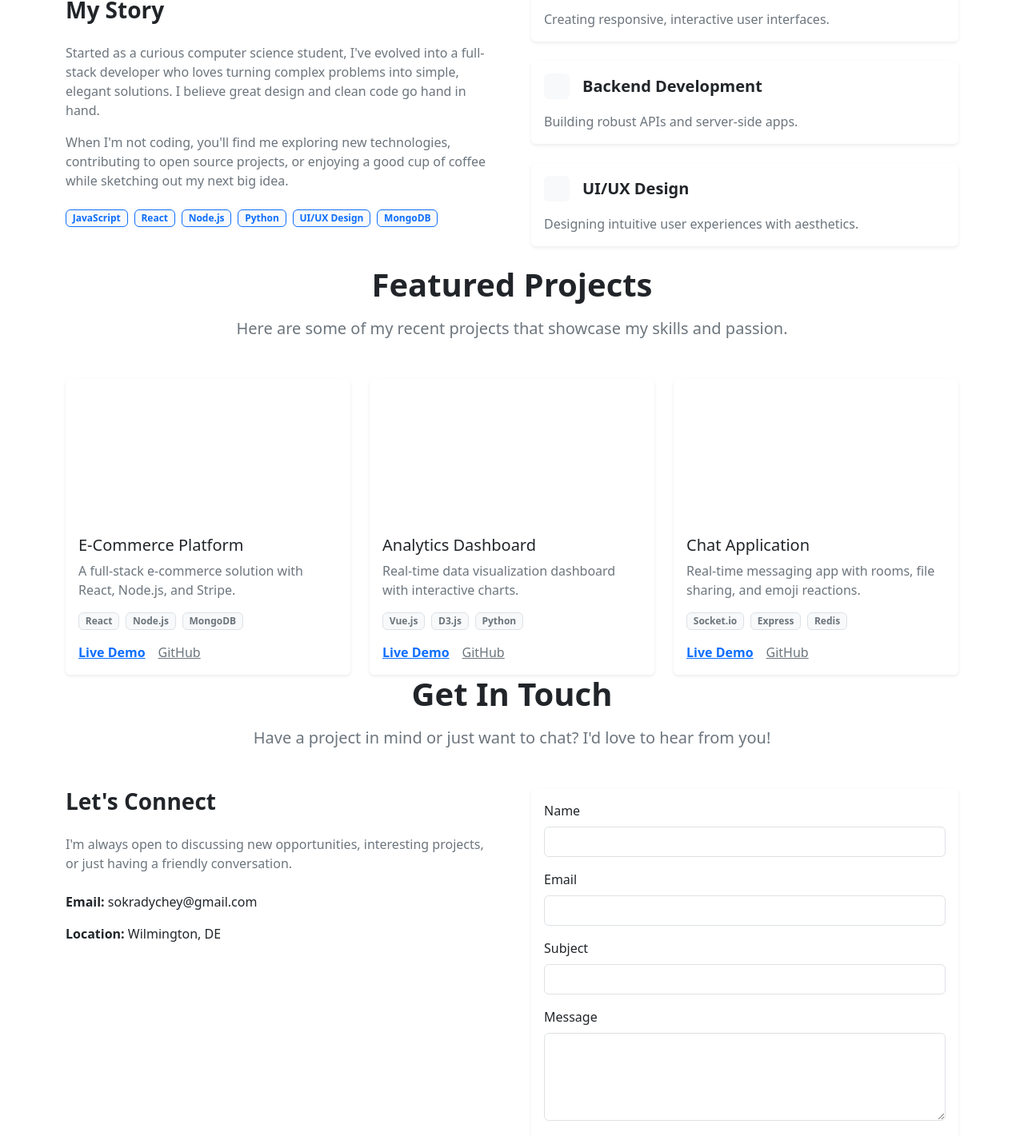
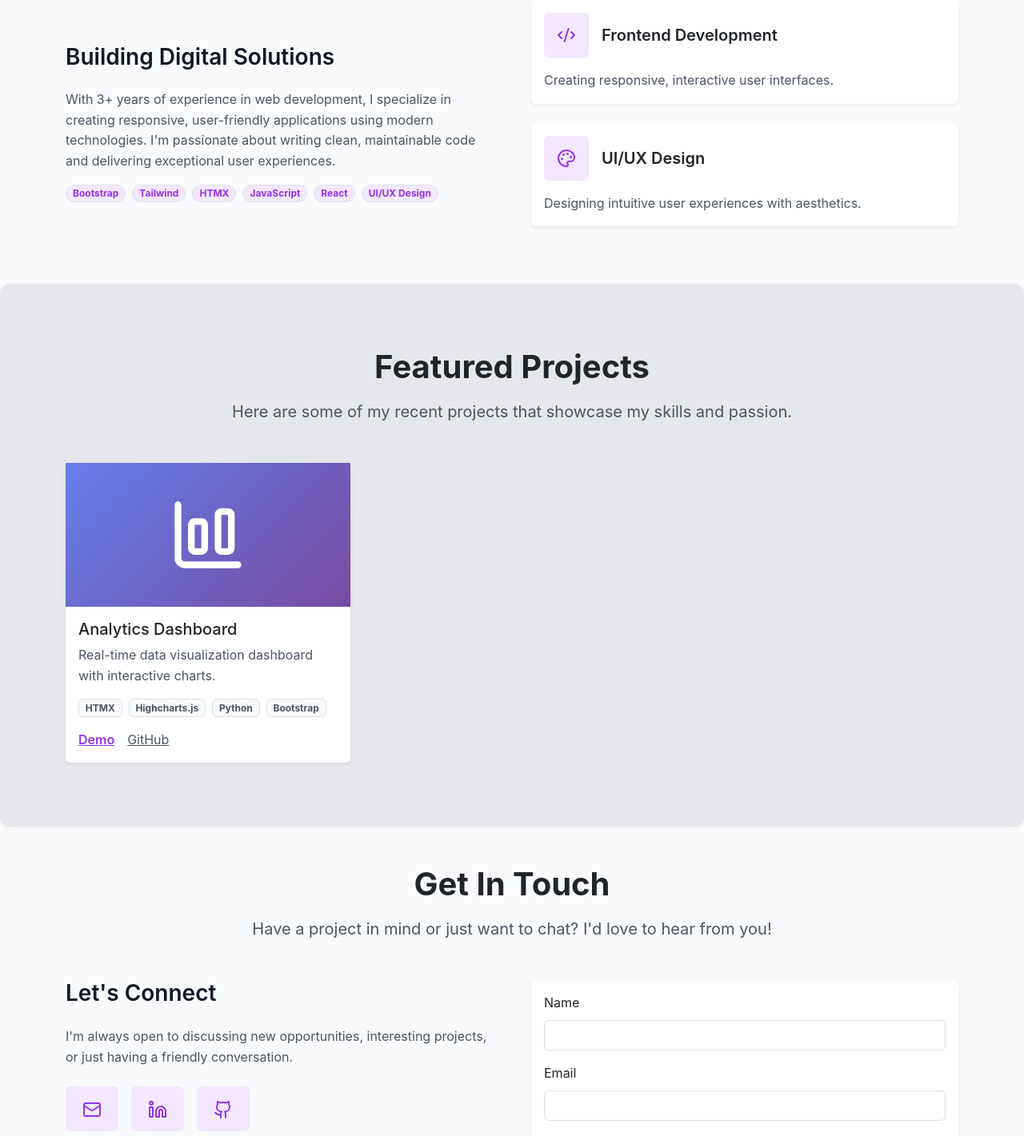
Before and after one commit to sokradyschey/sokradyschey.github.io, a React (Vite) app: page / in a window 1280 px wide. Shown: the part 1100-2521 px from the top of the page at 80% size. Built offline with nearby package versions, Linux system fonts and the light colour scheme.

Commit message:
Color Palette and sections updated

```diff
--- a/package.json
+++ b/package.json
@@ -11,6 +11,7 @@
   },
   "dependencies": {
     "bootstrap": "^5.3.8",
+    "lucide-react": "^0.545.0",
     "react": "^19.1.1",
     "react-bootstrap": "^2.10.10",
     "react-dom": "^19.1.1",
--- a/src/App.jsx
+++ b/src/App.jsx
@@ -10,13 +10,13 @@ export default function App() {
   <div className="smooth-scroll">
       <NavigationBar />
       <main>
-        <section id="hero">
+        <section id="hero" className="bg-gradient-calm text-center d-flex align-items-center justify-content-center" style={{ minHeight: "100vh" }}>
           <Hero />
         </section>
         <section id="about">
           <About />
         </section>
-        <section id="projects">
+        <section id="projects" className="section-surface">
           <Projects />
         </section>
         <section id="contact">
--- a/src/components/About.jsx
+++ b/src/components/About.jsx
@@ -1,45 +1,56 @@
 import React from "react";
-import { Container, Row, Col, Card } from "react-bootstrap";
+import { Container, Row, Col, Card, Badge } from "react-bootstrap";
+import { Code2, Palette } from "lucide-react";
 
 function About() {
+  const cards = [
+    {
+      title: "Frontend Development",
+      text: "Creating responsive, interactive user interfaces.",
+      icon: <Code2 color="#9333EA" size={24} />,
+    },
+    {
+      title: "UI/UX Design",
+      text: "Designing intuitive user experiences with aesthetics.",
+      icon: <Palette color="#9333EA" size={24} />,
+    },
+  ];
+
   return (
-    <Container>
+    <Container className="py-5">
       <div className="text-center mb-5">
         <h2 className="fw-bold fs-1 text-dark mb-3">About Me</h2>
         <p className="fs-5 text-secondary mx-auto" style={{ maxWidth: "700px" }}>
-            I'm a passionate developer with 5+ years of experience creating digital solutions that make a difference.
+          Passionate UI/UX Developer with a love for crafting seamless digital experiences.
         </p>
       </div>
 
       <Row className="align-items-center g-5">
+        {/* Left Column - Story */}
         <Col md={6}>
-            <h3 className="fw-semibold mb-4">My Story</h3>
+          <h3 className="fw-semibold mb-4">Building Digital Solutions</h3>
           <p className="text-secondary">
-            Started as a curious computer science student, I've evolved into a full-stack developer who loves turning
-            complex problems into simple, elegant solutions. I believe great design and clean code go hand in hand.
-            </p>
-            <p className="text-secondary mb-4">
-            When I'm not coding, you'll find me exploring new technologies, contributing to open source projects, or enjoying
-            a good cup of coffee while sketching out my next big idea.
+            With 3+ years of experience in web development, I specialize in creating responsive,
+            user-friendly applications using modern technologies. I'm passionate about writing
+            clean, maintainable code and delivering exceptional user experiences.
           </p>
           <div className="d-flex flex-wrap gap-2">
-            {["JavaScript", "React", "Node.js", "Python", "UI/UX Design", "MongoDB"].map((skill) => (
-                <span key={skill} className="badge bg-light text-primary border border-primary">{skill}</span>
+            {["Bootstrap", "Tailwind", "HTMX","JavaScript", "React", "UI/UX Design"].map((skill) => (
+                <Badge pill key={skill} bg="light" className="bg-accent border border-accent px-2 py-1">
+                    {skill}
+                </Badge>
             ))}
           </div>
         </Col>
 
+        {/* Right Column - Skill Cards */}
         <Col md={6}>
-            {[
-            { title: "Frontend Development", text: "Creating responsive, interactive user interfaces.", icon: "bi-code-slash" },
-            { title: "Backend Development", text: "Building robust APIs and server-side apps.", icon: "bi-server" },
-            { title: "UI/UX Design", text: "Designing intuitive user experiences with aesthetics.", icon: "bi-palette" },
-            ].map((card) => (
+          {cards.map((card) => (
             <Card key={card.title} className="mb-4 shadow-sm border-0 card-hover">
               <Card.Body>
                 <div className="d-flex align-items-center mb-3">
-                    <div className="bg-light p-3 rounded me-3">
-                    <i className={`bi ${card.icon} fs-4 text-primary`}></i>
+                  <div className="bg-accent text-primary p-3 rounded me-3 d-flex align-items-center justify-content-center">
+                    {card.icon}
                   </div>
                   <h5 className="fw-semibold mb-0">{card.title}</h5>
                 </div>
--- a/src/components/Contact.jsx
+++ b/src/components/Contact.jsx
@@ -1,9 +1,10 @@
 import React from "react";
 import { Container, Row, Col, Card, Form, Button } from "react-bootstrap";
+import { Mail, MapPin, Linkedin, Github } from "lucide-react";
 
 function Contact() {
   return (
-    <Container>
+    <Container className="py-5">
         <div className="text-center mb-5">
         <h2 className="fw-bold fs-1 text-dark mb-3">Get In Touch</h2>
         <p className="fs-5 text-secondary mx-auto" style={{ maxWidth: "700px" }}>
@@ -17,9 +18,22 @@ function Contact() {
             <p className="text-secondary mb-4">
             I'm always open to discussing new opportunities, interesting projects, or just having a friendly conversation.
             </p>
-            <div className="d-flex flex-column gap-3">
-            <div><strong>Email:</strong> sokradychey@gmail.com</div>
-            <div><strong>Location:</strong> Wilmington, DE</div>
+            <div className="d-flex gap-3">
+                <div className="d-flex gap-3 items-center">
+                    <div className="bg-accent py-2 px-2 rounded d-flex align-items-center justify-content-center">
+                        <Button variant="link" href="mailto:sokradychey@gmail.com"><Mail color="#9333EA" size={24}/></Button>
+                    </div>
+                </div>
+                <div className="d-flex gap-3 items-center">
+                    <div className="bg-accent py-2 px-2 rounded d-flex align-items-center justify-content-center">
+                        <Button variant="link" href="linkedin.com/in/sokradychey"><Linkedin color="#9333EA" size={24}/></Button>
+                    </div>
+                </div>
+                <div className="d-flex gap-3 items-center">
+                    <div className="bg-accent py-2 px-2 rounded d-flex align-items-center justify-content-center">
+                    <Button variant="link" href="https://github.com/sokradyschey"><Github color="#9333EA" size={24}/></Button>
+                    </div>
+                </div>
             </div>
         </Col>
 
--- a/src/components/Hero.jsx
+++ b/src/components/Hero.jsx
@@ -3,20 +3,18 @@ import { Container, Button } from "react-bootstrap";
 
 function Hero() {
   return (
-    <div className="gradient-bg text-center d-flex align-items-center justify-content-center" style={{ minHeight: "100vh" }}>
     <Container>
       <h1 className="display-4 fw-bold">Hi, I’m Sokrady 👋</h1>
-        <p className="lead">UI/UX Software Engineer & QA Analyst</p>
+      <p className="lead">UI/UX Software Developer & QA Analyst</p>
       <p className="mb-4">
         I create beautiful, functional web applications that solve real-world problems.
         Let's build something amazing together.
       </p>
       <div className="gap-2 d-flex justify-content-center">
-          <Button href="#projects" variant="primary" className="rounded-pill">View My Work</Button>
-          <Button href="#contact"variant="secondary" className="rounded-pill">Get In Touch</Button>
+        <Button href="#projects" variant="light" className="fw-semibold text-primary rounded-pill px-5 py-3">View My Work</Button>
+        <Button href="#contact" variant="outline-light" className="border-2 fw-semibold text-decoration-none rounded-pill px-5 py-3">Get In Touch</Button>
       </div>
     </Container>
-    </div>
   );
 }
 
--- a/src/components/Projects.jsx
+++ b/src/components/Projects.jsx
@@ -1,9 +1,22 @@
 import React from "react";
 import { Container, Row, Col, Card } from "react-bootstrap";
+import { ChartColumnBig } from "lucide-react";
 
 function Projects() {
+  const projects = [
+    {
+      title: "Analytics Dashboard",
+      desc: "Real-time data visualization dashboard with interactive charts.",
+      stack: ["HTMX", "Highcharts.js", "Python", "Bootstrap"],
+      gradient: "bg-gradient-calm",
+      icon: <ChartColumnBig color="#ffffff" size={100} strokeWidth={2} />,
+      demo: "https://www.figma.com/design/E8duKg59Q3GvW7W2LiZpPw/Lab-Intelligence-UI-Components--Copy-?node-id=1-571&t=AlaPG34dRW02uVIC-1",
+      github: "#",
+    },
+  ];
+
   return (
-    <Container>
+    <Container className="py-5">
       <div className="text-center mb-5">
         <h2 className="fw-bold fs-1 text-dark mb-3">Featured Projects</h2>
         <p className="fs-5 text-secondary mx-auto" style={{ maxWidth: "700px" }}>
@@ -12,42 +25,47 @@ function Projects() {
       </div>
 
       <Row xs={1} md={2} lg={3} className="g-4">
-        {[
-            {
-            title: "E-Commerce Platform",
-            desc: "A full-stack e-commerce solution with React, Node.js, and Stripe.",
-            stack: ["React", "Node.js", "MongoDB"],
-            gradient: "bg-gradient-to-br from-blue-400 to-purple-500",
-            },
-            {
-            title: "Analytics Dashboard",
-            desc: "Real-time data visualization dashboard with interactive charts.",
-            stack: ["Vue.js", "D3.js", "Python"],
-            gradient: "bg-gradient-to-br from-green-400 to-blue-500",
-            },
-            {
-            title: "Chat Application",
-            desc: "Real-time messaging app with rooms, file sharing, and emoji reactions.",
-            stack: ["Socket.io", "Express", "Redis"],
-            gradient: "bg-gradient-to-br from-pink-400 to-red-500",
-            },
-        ].map((proj, idx) => (
+        {projects.map((proj, idx) => (
           <Col key={idx}>
             <Card className="shadow-sm border-0 card-hover h-100">
-                <div className={`d-flex align-items-center justify-content-center ${proj.gradient}`} style={{ height: "180px" }}>
-                <i className="bi bi-window text-white fs-1"></i>
+              <div
+                className={`d-flex align-items-center justify-content-center ${proj.gradient}`}
+                style={{ height: "180px" }}
+              >
+                {proj.icon}
               </div>
               <Card.Body>
                 <Card.Title>{proj.title}</Card.Title>
                 <Card.Text className="text-secondary">{proj.desc}</Card.Text>
+
                 <div className="d-flex flex-wrap gap-2 mb-3">
                   {proj.stack.map((tech) => (
-                    <span key={tech} className="badge bg-light text-secondary border">{tech}</span>
+                    <span
+                      key={tech}
+                      className="badge bg-light text-secondary border"
+                    >
+                      {tech}
+                    </span>
                   ))}
                 </div>
+
                 <div>
-                    <a href="#" className="text-primary fw-semibold me-3">Live Demo</a>
-                    <a href="#" className="text-secondary">GitHub</a>
+                  <a
+                    href={proj.demo}
+                    target="_blank"
+                    rel="noopener noreferrer"
+                    className="text-primary fw-semibold me-3"
+                  >
+                    Demo
+                  </a>
+                  <a
+                    href={proj.github}
+                    target="_blank"
+                    rel="noopener noreferrer"
+                    className="text-secondary"
+                  >
+                    GitHub
+                  </a>
                 </div>
               </Card.Body>
             </Card>
--- a/src/index.css
+++ b/src/index.css
@@ -1,20 +1,138 @@
-body {
-    box-sizing: border-box;
+/* ===========================
+   🎨 Portfolio Color Palette
+   Author: Sokrady Chey
+   Purpose: Accessible, modern palette for a UI/UX portfolio
+   =========================== */
+
+/* ---------- Root Variables ---------- */
+:root {
+  /* Primary brand colors */
+  --color-primary: #9333EA;   /* Veronica */
+  --color-secondary: #4B5563; /* Charcoal */
+  --color-accent: #F3E8FF;    /* Pale Purple */
+
+  /* Neutral colors */
+  --color-bg: #F9FAFB;        /* Porcelain (main background) */
+  --color-surface: #E5E7EB;   /* Mist (cards, sections) */
+
+  /* Text colors */
+  --color-text-primary: #111827;  /* Slate */
+  --color-text-secondary: #4B5563; /* Graphite */
+
+  /* Dark mode support */
+  --color-dark-bg: #1E293B;
+  --color-dark-surface: #334155;
+  --color-dark-text: #F9FAFB;
+
+  /* Gradients */
+  --gradient-calm: linear-gradient(135deg, #667eea 0%, #764ba2 100%);
 }
 
-.gradient-bg {
-    background: linear-gradient(135deg, #2563EB, #10B981);
+/* ---------- Global Base Styles ---------- */
+body {
+  background-color: var(--color-bg);
+  color: var(--color-text-primary);
+  font-family: "Inter", "Helvetica Neue", Arial, sans-serif;
+  line-height: 1.6;
 }
 
-.card-hover {
-    transition: transform 0.3s ease, box-shadow 0.3s ease;
+/* ---------- Text Utilities ---------- */
+.text-primary {
+  color: var(--color-primary) !important;
 }
 
-.card-hover:hover {
-    transform: translateY(-5px);
-    box-shadow: 0 20px 25px -5px rgba(0, 0, 0, 0.1), 0 10px 10px -5px rgba(0, 0, 0, 0.04);
+.text-secondary {
+  color: var(--color-secondary) !important;
 }
 
+.text-accent {
+  color: var(--color-accent) !important;
+}
+
+.text-muted {
+  color: var(--color-text-secondary) !important;
+}
+
+/* ---------- Background Utilities ---------- */
+.bg-primary {
+  background-color: var(--color-primary) !important;
+  color: #fff !important;
+}
+
+.bg-secondary {
+  background-color: var(--color-secondary) !important;
+  color: #fff !important;
+}
+
+.bg-accent {
+  background-color: var(--color-accent) !important;
+  color: var(--color-primary) !important;
+}
+
+.bg-surface {
+  background-color: var(--color-surface) !important;
+}
+
+.bg-dark {
+  background-color: var(--color-dark-bg) !important;
+  color: #fff !important;
+}
+
+/* ---------- Gradient Backgrounds ---------- */
+.bg-gradient-creative {
+  background: var(--gradient-creative);
+  color: #fff;
+}
+
+.bg-gradient-calm {
+  background: var(--gradient-calm);
+  color: #fff;
+}
+
+/* ---------- Button Styles ---------- */
+.btn-primary {
+  background-color: var(--color-primary);
+  border-color: var(--color-primary);
+  color: #fff;
+}
+
+.btn-primary:hover,
+.btn-primary:focus {
+  background-color: #1d4ed8; /* darker shade for hover */
+  border-color: #1d4ed8;
+}
+
+.btn-secondary {
+  background-color: var(--color-secondary);
+  border-color: var(--color-secondary);
+  color: #fff;
+}
+
+.btn-secondary:hover,
+.btn-secondary:focus {
+  background-color: #059669; /* darker emerald */
+  border-color: #059669;
+}
+
+/* ---------- Card / Section Styles ---------- */
+.section-surface {
+  background-color: var(--color-surface);
+  padding: 2rem;
+  border-radius: 12px;
+  box-shadow: 0 2px 8px rgba(0, 0, 0, 0.05);
+}
+
+.section-dark {
+  background-color: var(--color-dark-bg);
+  color: var(--color-dark-text);
+}
+
+/* ---------- Accessibility Focus ---------- */
+:focus-visible {
+  outline: 3px solid var(--color-accent);
+  outline-offset: 3px;
+}
+/* ---------- Smooth Scrolling ---------- */
 .smooth-scroll {
     scroll-behavior: smooth;
 }
--- a/src/main.jsx
+++ b/src/main.jsx
@@ -1,7 +1,7 @@
 import { StrictMode } from 'react'
 import { createRoot } from 'react-dom/client'
+import 'bootstrap/dist/css/bootstrap.min.css';
 import './index.css'
-import 'bootstrap/dist/css/bootstrap.min.css';
 import App from './App.jsx'
 
 createRoot(document.getElementById('root')).render(
```
Also changed, not shown: 1 other file (tests, documents, lock files or other folders). Lines whose indentation alone changed are shown as unchanged.
